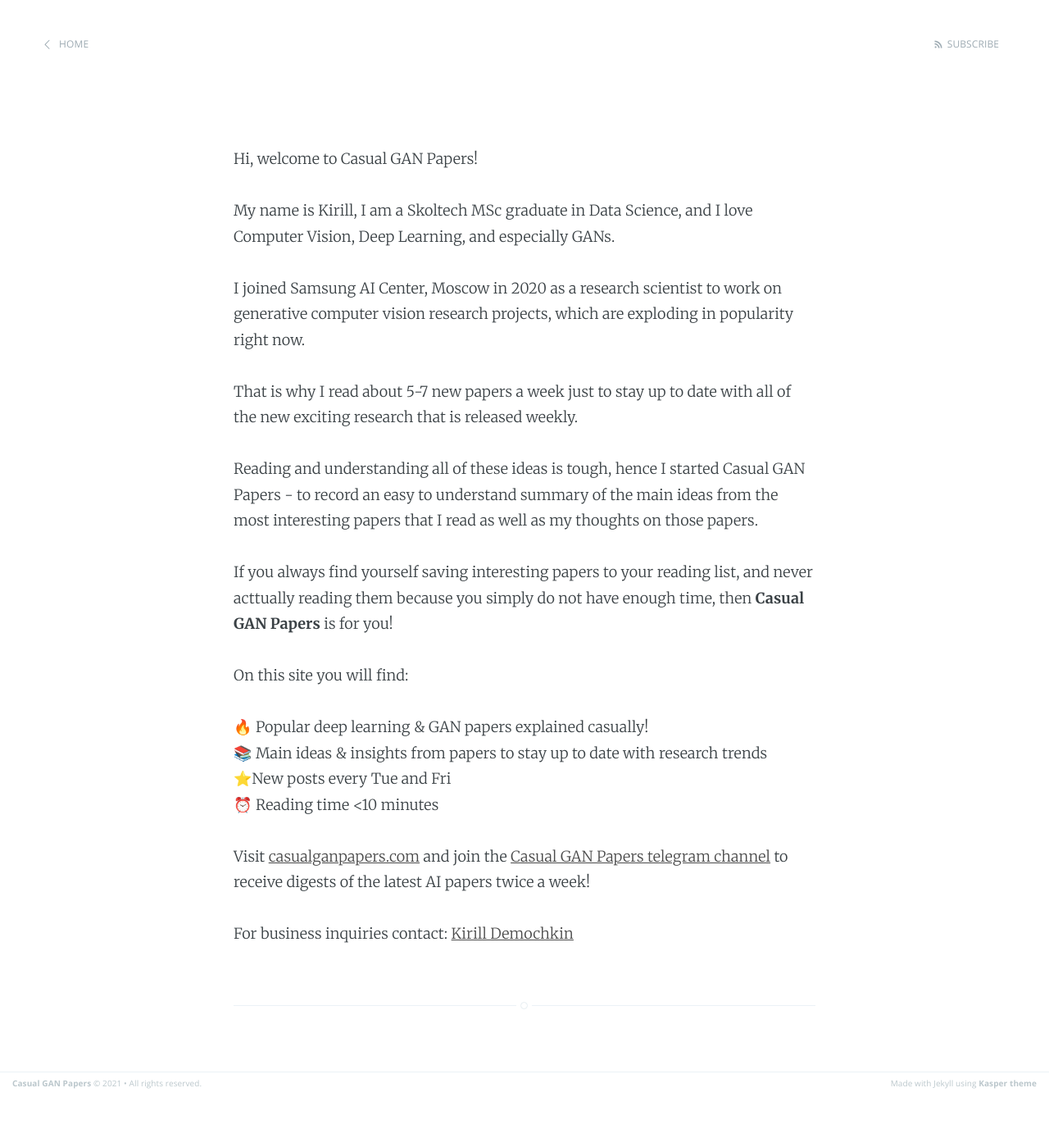
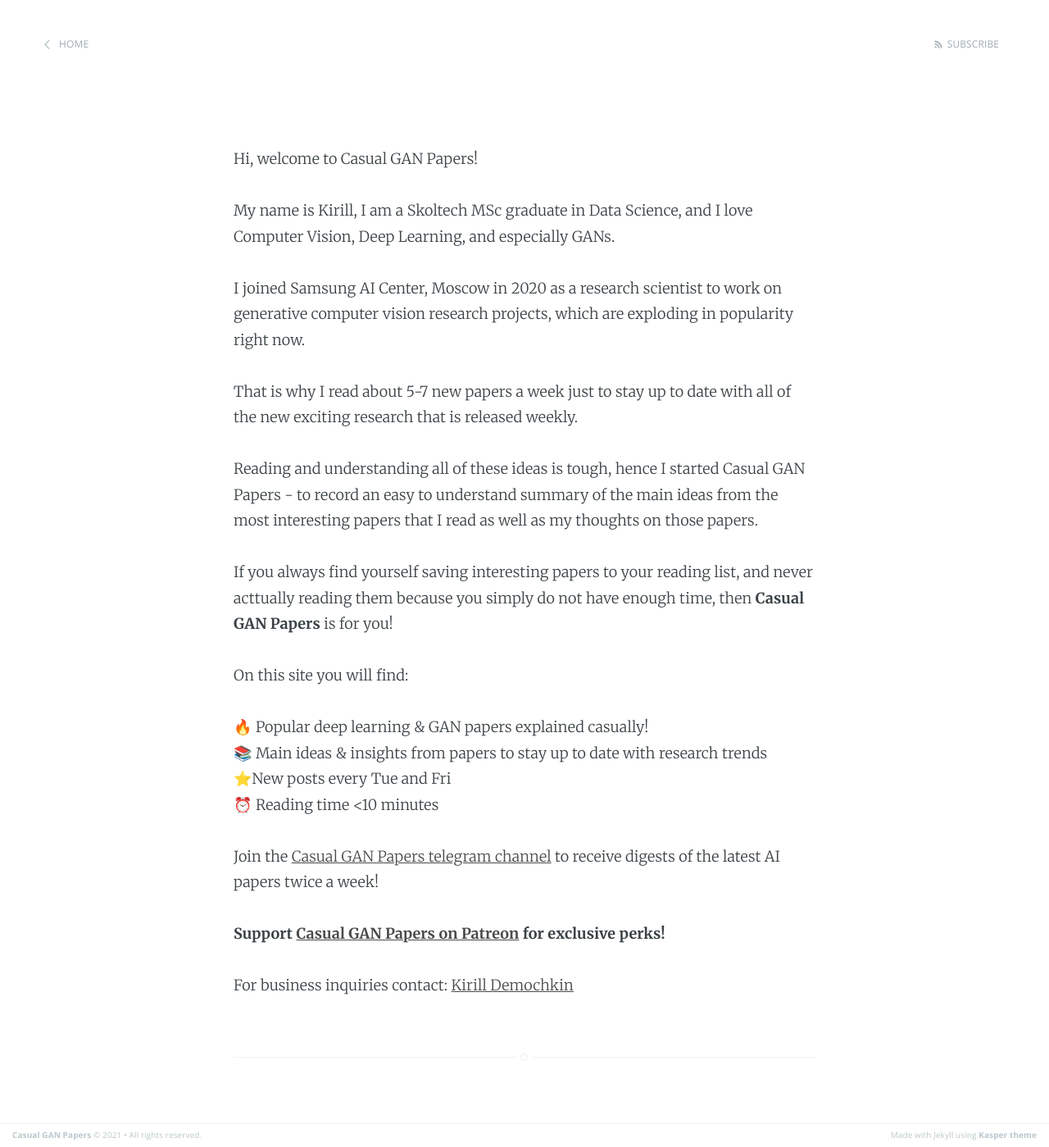
Before and after one commit to KirillDemochkin/kirilldemochkin.github.io, a Jekyll site: the page built from about.md, in a window 1280 px wide. Shown: the whole page at 82% size. Built offline with Jekyll 4.4.1, drawn with Linux system fonts in a browser that asks for light colours; our own code applies the rules of GitHub Pages for plain Markdown files; before the commit the page ends 1336 px from its top, so only the background shows below that.

Commit message:
Update about.md

```diff
--- a/about.md
+++ b/about.md
@@ -17,8 +17,9 @@ On this site you will find:
 ⭐️New posts every Tue and Fri
 ⏰ Reading time <10 minutes
 
-Visit [casualganpapers.com](https://www.casualganpapers.com)
-and join the [Casual GAN Papers telegram channel](https://t.me/joinchat/KeutnzlvetRkZGZi)
+Join the [Casual GAN Papers telegram channel](https://t.me/joinchat/KeutnzlvetRkZGZi)
 to receive digests of the latest AI papers twice a week!
 
+**Support [Casual GAN Papers on Patreon](https://www.patreon.com/casual_gan) for exclusive perks!**
+
 For business inquiries contact: [Kirill Demochkin](mailto:kdemochkin@gmail.com)
```
